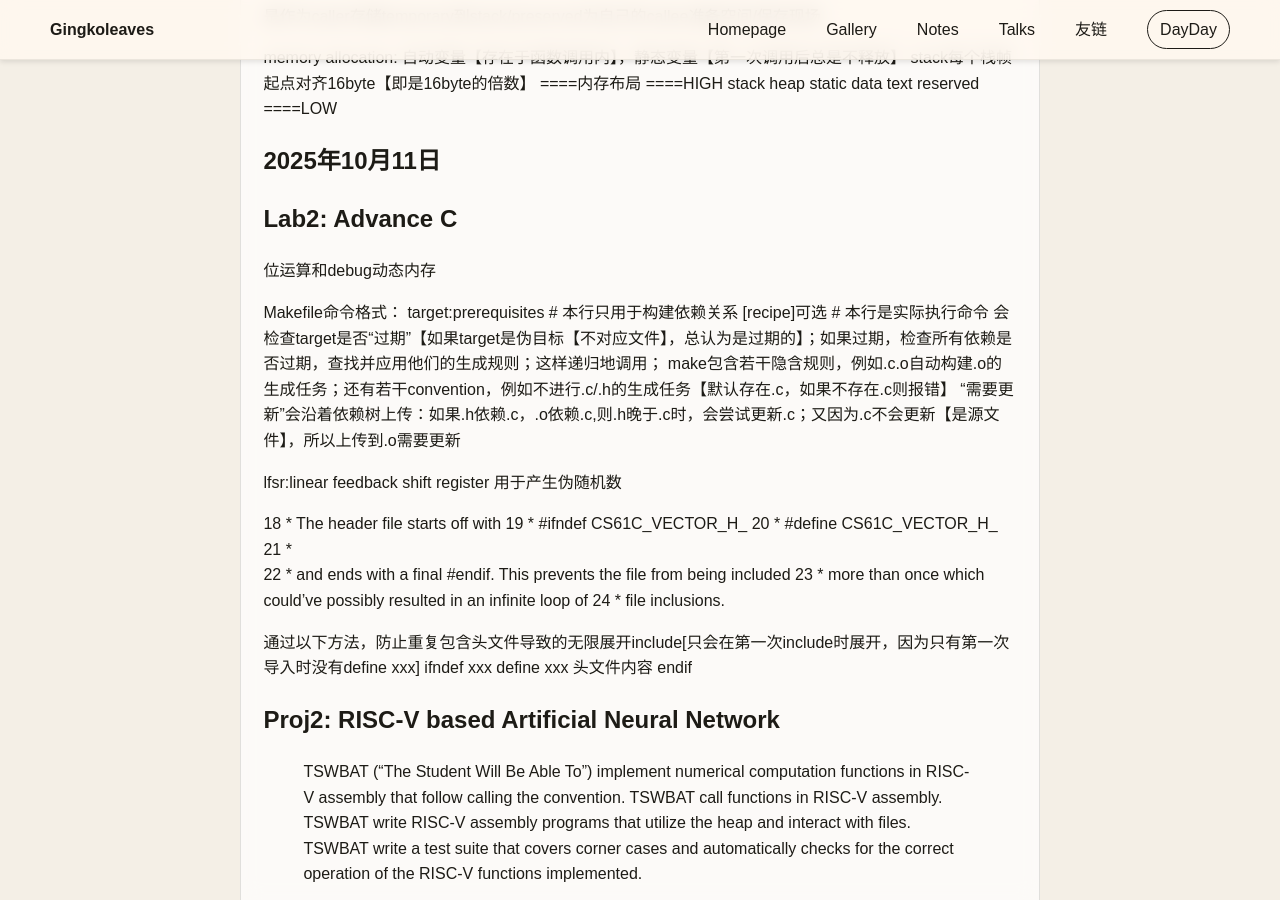
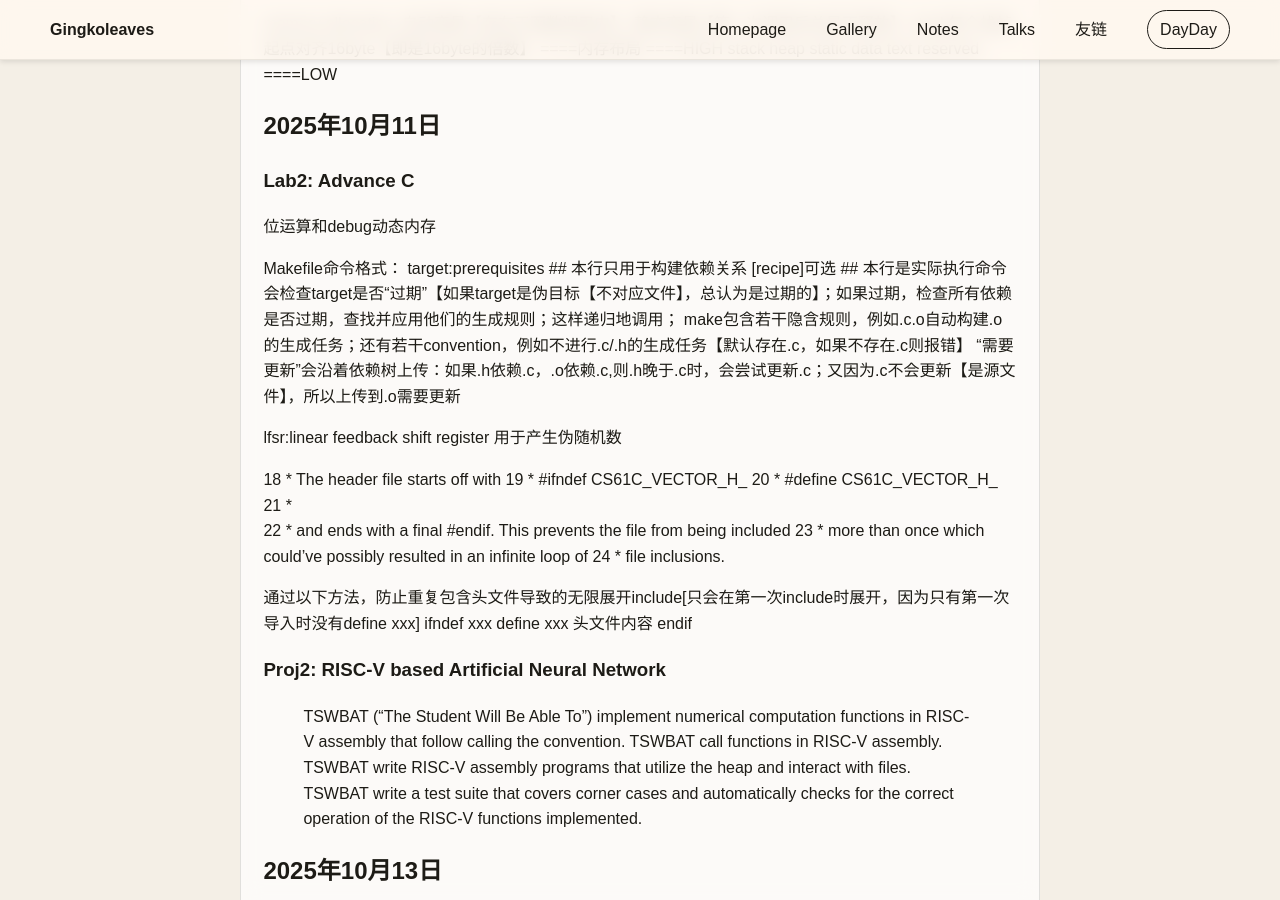
Before and after one commit to Gingkoleaves/Gingkoleaves.github.io, a Jekyll site: the page built from _notes/Note_4_CS61C.md, in a window 1280 px wide and 900 px high, scrolled down 5469 px. Built offline with Jekyll 4.4.1, drawn with Linux system fonts in a browser that asks for light colours.

```diff
--- a/_notes/Note_4_CS61C.md
+++ b/_notes/Note_4_CS61C.md
@@ -46,14 +50,14 @@ C vs Java
 前者没有自动内存管理，后者有自动的 new 申请释放
 前者存在 preprocessor【初步处理源代码】，后者不存在
 
-## Lec4:C Basic
+### Lec4:C Basic
 
 C Syntax
 鼓励使用 intN_t 和 uintN_t 的类型定义方式，实现跨机器的运行【不同机器对 int 的字长定义不一致】
 void\*通用指针
 handle: 指向指针的指针 int \*\*h，被称为句柄
 
-## Lec5: C Memory Allocation
+### Lec5: C Memory Allocation
 
 malloc 返回一个 void 指针，指向通用的【无类型】的空间,从而往往左加一个个(int\*)
 如果 malloc 失败，返回 null，所以要检查 null==ptr【null 卸载前面，防止写成 null=ptr】
@@ -71,7 +75,7 @@ malloc 要开新一个栈帧来计算，所以速度比直接申请数组要慢
 Valgrind 是一个很好的 c 的静态代码检查工具,检查是否有内存泄漏
 > $ valgrind --tool=memcheck --leak-check=full --track-origins=yes [OS SPECIFIC ARGS] ./<executable>
 
-## Lab1：C base
+### Lab1：C base
 
 gcc -g -o hello hello.c 这里的-g 使得 gcc 存储运行过程中的信息，以便 gdb 使用
 进入 gdb 后，运行 run < "input.txt" 来实现传入参数而非交互式传入
@@ -79,7 +83,7 @@ gcc -g -o hello hello.c 这里的-g 使得 gcc 存储运行过程中的信息，
 ![seg_error](image-2.png)
 ![is acyclic](image-3.png)
 
-## Project1: Game of Life
+### Project1: Game of Life
 
 > PPM: 一种 RGB 图像的存储方式
 > P3 指的是 RGB 格式用 ASCII 表示；4 5 指宽、高；255 指每个颜色的范围 0-255；以下都是 pixel
@@ -94,9 +98,9 @@ gcc -g -o hello hello.c 这里的-g 使得 gcc 存储运行过程中的信息，
 
 预处理器会自动拼接相邻字符串，所以 PRIu32 会展开为类似"lu",通过"%" PRIu32 "\n"的格式化字符串使用
 
-# 2025年10月6日
+## 2025年10月6日
 
-## Lec6: Fixed & Float
+### Lec6: Fixed & Float
 定点数确定小数点的位置
 术语:mantissa/significand尾数
 
@@ -118,7 +122,7 @@ fp16\fp32\fp64\Quad-Precision:binary128
 bfloat16: 相比bp32,保持指数位，只减小尾数位；范围不变精度下降
 U-bits标志是否是舍入后的值; Unum标准可以指定Exponent和mantissa的位数
 
-## Lec7: RISC-V Intro
+### Lec7: RISC-V Intro
 
 Instruction Set Architecture: 指的是特定于一类处理器的指令集
 ARM ISA: in phone;
@@ -137,7 +141,7 @@ offset必须和使用的save命令匹配：saveword要存到offset为4*byte的
 
 X0寄存器硬编码为0,不可以改变，因为计算机总是需要一个0
 
-## Lec8: RISC-V Basic Instructions
+### Lec8: RISC-V Basic Instructions
 
 imm立即数存储在指令中
 low-endian: RISC—V使用小端序，对于一个字，低位存储在低字节
@@ -157,7 +161,7 @@ j: jump
 语句按以下顺序: branch up[如果不满足条件，就跳到branch down]-满足条件的执行-J to exit-branch down- exit
 汇编的顺序和if语句有细微不同
 
-## Lec9 RISC-V Decisions II
+### Lec9 RISC-V Decisions II
 
 and\xor\or\sll\srl\sra[insert sign bit into high position]: two variant for reg and immed
 不存在NOT操作: 可以被XOR 0xffff代替
@@ -183,7 +187,7 @@ jr[jump reg]: use in the end of function [jr ra]
 Leaf function: 不调用其他函数的函数
 存储现场到stack[grows downwards]中，sp[stack pointer] store in x2
 
-## Lec10: Procedures
+### Lec10: Procedures
 function call:
 Prolog: move sp for save regs use afterwards; save regss[移动指针，存储之后要用到的寄存器的内容]；移动sp，存储sp等s开头的寄存器，存储RA
 exec
@@ -210,15 +214,15 @@ stack每个栈帧起点对齐16byte【即是16byte的倍数】
     reserved
 ====LOW
 
-# 2025年10月11日
+## 2025年10月11日
 
-## Lab2: Advance C
+### Lab2: Advance C
 
 位运算和debug动态内存
 
 Makefile命令格式：
-target:prerequisites        # 本行只用于构建依赖关系
-    [recipe]可选            # 本行是实际执行命令
+target:prerequisites        ## 本行只用于构建依赖关系
+    [recipe]可选            ## 本行是实际执行命令
 会检查target是否“过期”【如果target是伪目标【不对应文件】，总认为是过期的】；如果过期，检查所有依赖是否过期，查找并应用他们的生成规则；这样递归地调用；
 make包含若干隐含规则，例如.c.o自动构建.o的生成任务；还有若干convention，例如不进行.c/.h的生成任务【默认存在.c，如果不存在.c则报错】
 “需要更新”会沿着依赖树上传：如果.h依赖.c，.o依赖.c,则.h晚于.c时，会尝试更新.c；又因为.c不会更新【是源文件】，所以上传到.o需要更新
@@ -240,14 +244,14 @@ define xxx
 头文件内容
 endif
 
-## Proj2: RISC-V based Artificial Neural Network
+### Proj2: RISC-V based Artificial Neural Network
 
 > TSWBAT (“The Student Will Be Able To”) implement numerical computation functions in RISC-V assembly that follow calling the convention.
 > TSWBAT call functions in RISC-V assembly.
 > TSWBAT write RISC-V assembly programs that utilize the heap and interact with files.
 > TSWBAT write a test suite that covers corner cases and automatically checks for the correct operation of the RISC-V functions implemented.
 
-# 2025年10月13日
+## 2025年10月13日
 
 venus工作流程：本地启动服务器，挂载到61C提供的venus Web Interface上
 但是本地这个venus版本对不上；也可以使用远程提供的服务器，只不过要上传下载文件夹
@@ -258,7 +262,7 @@ venus工作流程：本地启动服务器，挂载到61C提供的venus Web Inter
 python3 -m unittest unittests.TestRelu -v
 -m调用unittest模块，运行unittests.py文件内的TestRelu类
 
-# 2025年10月20日
+## 2025年10月20日
 
 python的unittest库在本地使用测试文件unittest.py产生并运行若干测试程序.S并调用venus执行返回结果；
 web端连接本地venus,用于debug
```
Also changed, not shown: other parts of _notes/Note_4_CS61C.md (+9 -5 lines).
